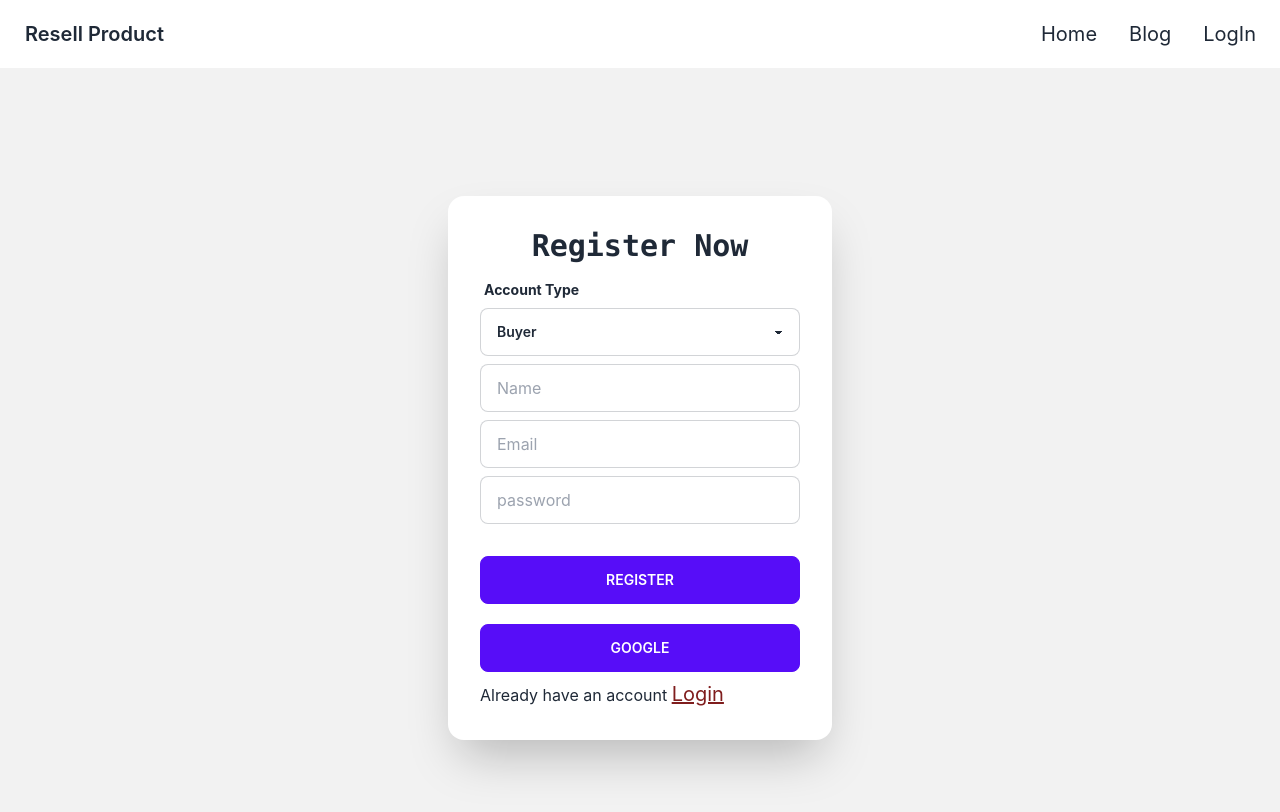
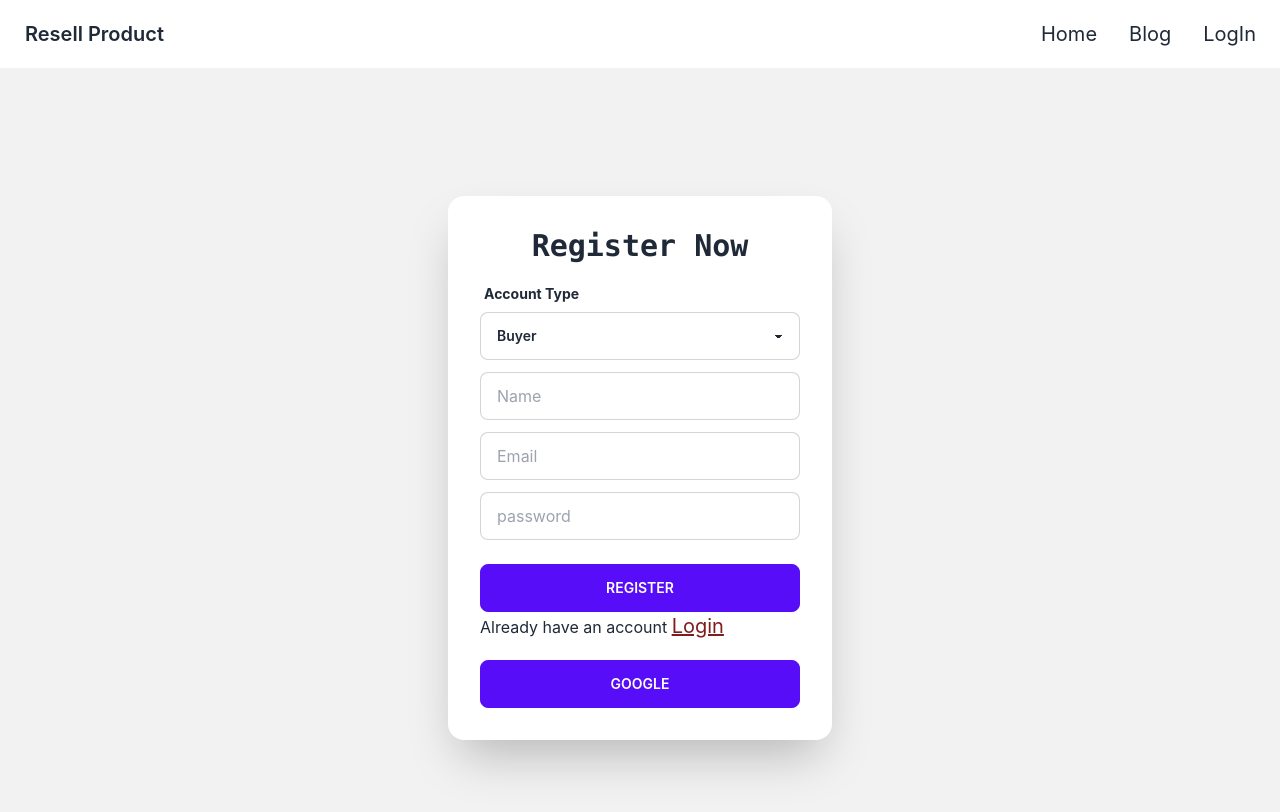
Before and after one commit to mdansarulislam641/resell-laptop-client, a React (Create React App) app: page /register in a window 1280 px wide. Shown: the top 812 px of the page. Built offline with nearby package versions, Linux system fonts and the light colour scheme; no server answers.

Commit message:
google sing in done

```diff
--- /dev/null
+++ b/src/Pages/Dashboard/Payment/CheckOutForm.js
@@ -0,0 +1,11 @@
+import React from 'react';
+
+const CheckOutForm = () => {
+    return (
+        <div>
+            <h1>this is check out from</h1>
+        </div>
+    );
+};
+
+export default CheckOutForm;
--- a/src/Pages/Dashboard/Payment/Payment.js
+++ b/src/Pages/Dashboard/Payment/Payment.js
@@ -1,9 +1,11 @@
 import React from 'react';
+import CheckOutForm from './CheckOutForm';
 
 const Payment = () => {
     return (
         <div>
             <h1>this is payment</h1>
+            <CheckOutForm></CheckOutForm>
         </div>
     );
 };
--- a/src/Pages/UserControlForm/LogIn.js
+++ b/src/Pages/UserControlForm/LogIn.js
@@ -4,6 +4,7 @@ import toast from 'react-hot-toast';
 import { Link, useLocation, useNavigate } from 'react-router-dom';
 import { AuthContext } from '../../contexts/AuthProvider';
 import useTokenJwt from '../../Hook/useTokenJwt';
+import GoogleSignIn from '../../Shared/GoogleSingIn/GoogleSignIn';
 import Navbar from '../../Shared/Navbar/Navbar';
 
 const LogIn = () => {
@@ -36,28 +37,32 @@ const LogIn = () => {
        <Navbar></Navbar>
        <div className="hero min-h-screen bg-base-200">
            <div className="hero-content w-full">
-             <form onSubmit={handleSubmit(handleLogin)} className="card flex-shrink-0 w-full max-w-sm shadow-2xl bg-base-100">
+             <div  className="card flex-shrink-0 w-full max-w-sm shadow-2xl bg-base-100">
                <div className="card-body">
-               <div className='text-center text-3xl mb-5 font-mono font-semibold'>
+             <form onSubmit={handleSubmit(handleLogin)}>
+             <div className='text-center text-3xl mb-5 font-mono font-semibold'>
                          <h1>LogIn Now</h1>
                      </div>
                  <div className="form-control">
-                   <input type="text" {...register('email')}  placeholder="Email" className="input input-bordered" />
+                   <input type="email" {...register('email')}  placeholder="Email" className="input input-bordered" required/>
                  </div>
-                 <div className="form-control">
-                   <input type="text" {...register('password')} placeholder="password" className="input input-bordered" />
+                 <div className="form-control mt-5">
+                   <input type="password" {...register('password')} placeholder="password" className="input input-bordered" required/>
                  </div>
                  <div className="form-control mt-6">
                    <button type='submit' className="btn btn-primary">Login</button>
                  </div>
+
+                 <div>
+                     <p>Haven't an account <Link to='/register' className='text-red-900 link link-hover  text-xl'>Register</Link></p>
+                 </div>
+             </form>
                  <div className="form-control mt-3">
-                   <button type='submit' className="btn btn-primary">Google</button>
-                 </div>
-                 <div>
-                     <p>Already have an account <Link to='/register' className='text-red-900 link link-hover  text-xl'>Register</Link></p>
+                   <GoogleSignIn></GoogleSignIn>
                  </div>
                </div>
-             </form>
+
+             </div>
 
            </div>
          </div>
--- a/src/Pages/UserControlForm/Register.js
+++ b/src/Pages/UserControlForm/Register.js
@@ -4,6 +4,7 @@ import toast from 'react-hot-toast';
 import { Link, useLocation, useNavigate } from 'react-router-dom';
 import { AuthContext } from '../../contexts/AuthProvider';
 import useTokenJwt from '../../Hook/useTokenJwt';
+import GoogleSignIn from '../../Shared/GoogleSingIn/GoogleSignIn';
 import Navbar from '../../Shared/Navbar/Navbar';
 
 const Register = () => {
@@ -69,12 +70,13 @@ const Register = () => {
 
   <div className="hero-content w-full">
 
-    <form onSubmit={handleSubmit(handleRegister)} className="card flex-shrink-0 w-full max-w-sm shadow-2xl bg-base-100">
+    <div className="card flex-shrink-0 w-full max-w-sm shadow-2xl bg-base-100">
       <div className="card-body">
-      <div className='text-center text-3xl font-mono font-semibold'>
+     <form  onSubmit={handleSubmit(handleRegister)}>
+     <div className='text-center text-3xl font-mono font-semibold'>
                 <h1>Register Now</h1>
             </div>
-        <div className="form-control">
+        <div className="form-control my-3">
           <label className="label">
             <span className="label-text font-bold">Account Type</span>
           </label>
@@ -86,7 +88,7 @@ const Register = () => {
         <div className="form-control">
           <input type="text" {...register('name')}  placeholder="Name" className="input input-bordered" />
         </div>
-        <div className="form-control">
+        <div className="form-control my-3">
           <input type="text" {...register('email')}  placeholder="Email" className="input input-bordered" />
         </div>
         <div className="form-control">
@@ -96,14 +98,17 @@ const Register = () => {
         <div className="form-control mt-6">
           <button type='submit' className="btn btn-primary">Register</button>
         </div>
-        <div className="form-control mt-3">
-          <button type='submit' className="btn btn-primary">Google</button>
-        </div>
+
         <div>
             <p>Already have an account <Link to='/login' className='text-red-900 link text-xl'>Login</Link></p>
         </div>
+     </form>
+     <div className="form-control mt-3">
+         <GoogleSignIn></GoogleSignIn>
+        </div>
       </div>
-    </form>
+    </div>
+
 
   </div>
 </div>
--- /dev/null
+++ b/src/Shared/GoogleSingIn/GoogleSignIn.js
@@ -0,0 +1,25 @@
+import React, { useContext } from 'react';
+import toast from 'react-hot-toast';
+import { useLocation, useNavigate } from 'react-router-dom';
+import { AuthContext } from '../../contexts/AuthProvider';
+
+const GoogleSignIn = () => {
+    const {handleGoogleLogIn} = useContext(AuthContext);
+    const location = useLocation();
+    const navigate = useNavigate();
+    const from = location?.state?.from?.pathname || '/';
+    const handleGoogleSignIn = () =>{
+        handleGoogleLogIn()
+        .then(result =>{
+            console.log(result)
+            toast.success('successfully log in')
+            navigate(from , {replace:true})
+        })
+    }
+
+    return (
+        <button onClick={handleGoogleSignIn} type='submit' className="btn btn-primary">Google</button>
+    );
+};
+
+export default GoogleSignIn;
--- a/src/contexts/AuthProvider.js
+++ b/src/contexts/AuthProvider.js
@@ -1,12 +1,13 @@
 import React, { createContext, useEffect, useState } from 'react';
 import app from '../firebase/firebase.config';
-import {createUserWithEmailAndPassword, getAuth, onAuthStateChanged, signInWithEmailAndPassword, signOut, updateProfile} from 'firebase/auth';
+import {createUserWithEmailAndPassword, getAuth, GoogleAuthProvider, onAuthStateChanged, signInWithEmailAndPassword, signInWithPopup, signOut, updateProfile} from 'firebase/auth';
 export const  AuthContext = createContext()
 const AuthProvider = ({children}) => {
 const [user, setUser] = useState(null);
 const [loading, setLoading] = useState(true);
 const auth = getAuth(app);
-
+// google provider
+const googleProvider = new GoogleAuthProvider();
 //create a new user
 const createNewUser = (email, password) =>{
     setLoading(true)
@@ -24,6 +25,10 @@ const updateUserProfile = name =>{
     return updateProfile(auth.currentUser,name);
 }
 
+// google sign in
+const handleGoogleLogIn = ()=>{
+    return signInWithPopup(auth,googleProvider)
+}
 
 // sign out user
 const logOutUser = () =>{
@@ -50,6 +55,7 @@ const authInfo = {
     logInUser,
     updateUserProfile,
     logOutUser,
+    handleGoogleLogIn
 }
     return (
         <AuthContext.Provider value = {authInfo}>
```
